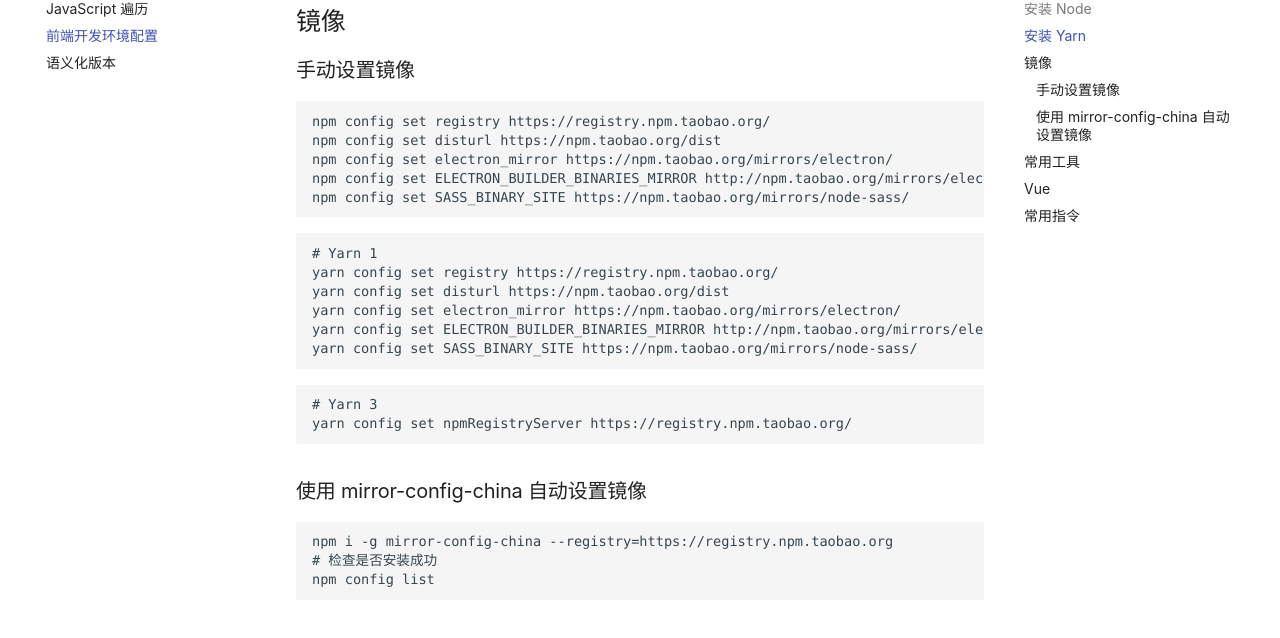
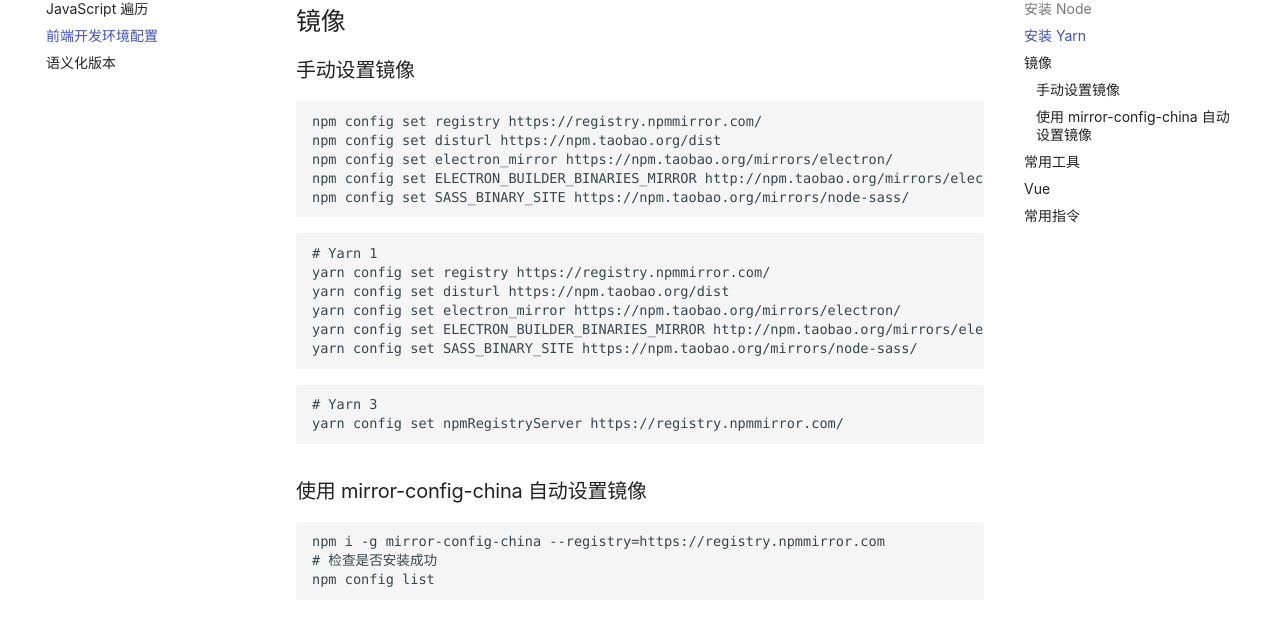
Before and after one commit to 117503445/wiki, an MkDocs documentation site: the page built from docs/front/前端开发环境配置.md, in a window 1280 px wide and 900 px high, scrolled down 554 px. Shown: the part 147-785 px from the top of the window. Built offline with MkDocs 1.6.1 and Material for MkDocs 9.7.7, drawn with Linux system fonts in a browser that asks for light colours; some web fonts are replaced; comment, search, counter and statistics services are not loaded; part of the change alters nothing that is shown.

Commit message:
Update 前端开发环境配置.md

````diff
--- a/docs/front/前端开发环境配置.md
+++ b/docs/front/前端开发环境配置.md
@@ -25,7 +25,7 @@ yarn --version # 3.1.1
 ### 手动设置镜像
 
 ```sh
-npm config set registry https://registry.npm.taobao.org/
+npm config set registry https://registry.npmmirror.com/
 npm config set disturl https://npm.taobao.org/dist
 npm config set electron_mirror https://npm.taobao.org/mirrors/electron/
 npm config set ELECTRON_BUILDER_BINARIES_MIRROR http://npm.taobao.org/mirrors/electron-builder-binaries/
@@ -34,7 +34,7 @@ npm config set SASS_BINARY_SITE https://npm.taobao.org/mirrors/node-sass/
 
 ```sh
 # Yarn 1
-yarn config set registry https://registry.npm.taobao.org/
+yarn config set registry https://registry.npmmirror.com/
 yarn config set disturl https://npm.taobao.org/dist
 yarn config set electron_mirror https://npm.taobao.org/mirrors/electron/
 yarn config set ELECTRON_BUILDER_BINARIES_MIRROR http://npm.taobao.org/mirrors/electron-builder-binaries/
@@ -43,13 +43,13 @@ yarn config set SASS_BINARY_SITE https://npm.taobao.org/mirrors/node-sass/
 
 ```sh
 # Yarn 3
-yarn config set npmRegistryServer https://registry.npm.taobao.org/
+yarn config set npmRegistryServer https://registry.npmmirror.com/
 ```
 
 ### 使用 mirror-config-china 自动设置镜像
 
 ```sh
-npm i -g mirror-config-china --registry=https://registry.npm.taobao.org
+npm i -g mirror-config-china --registry=https://registry.npmmirror.com
 # 检查是否安装成功
 npm config list
 ```
````
